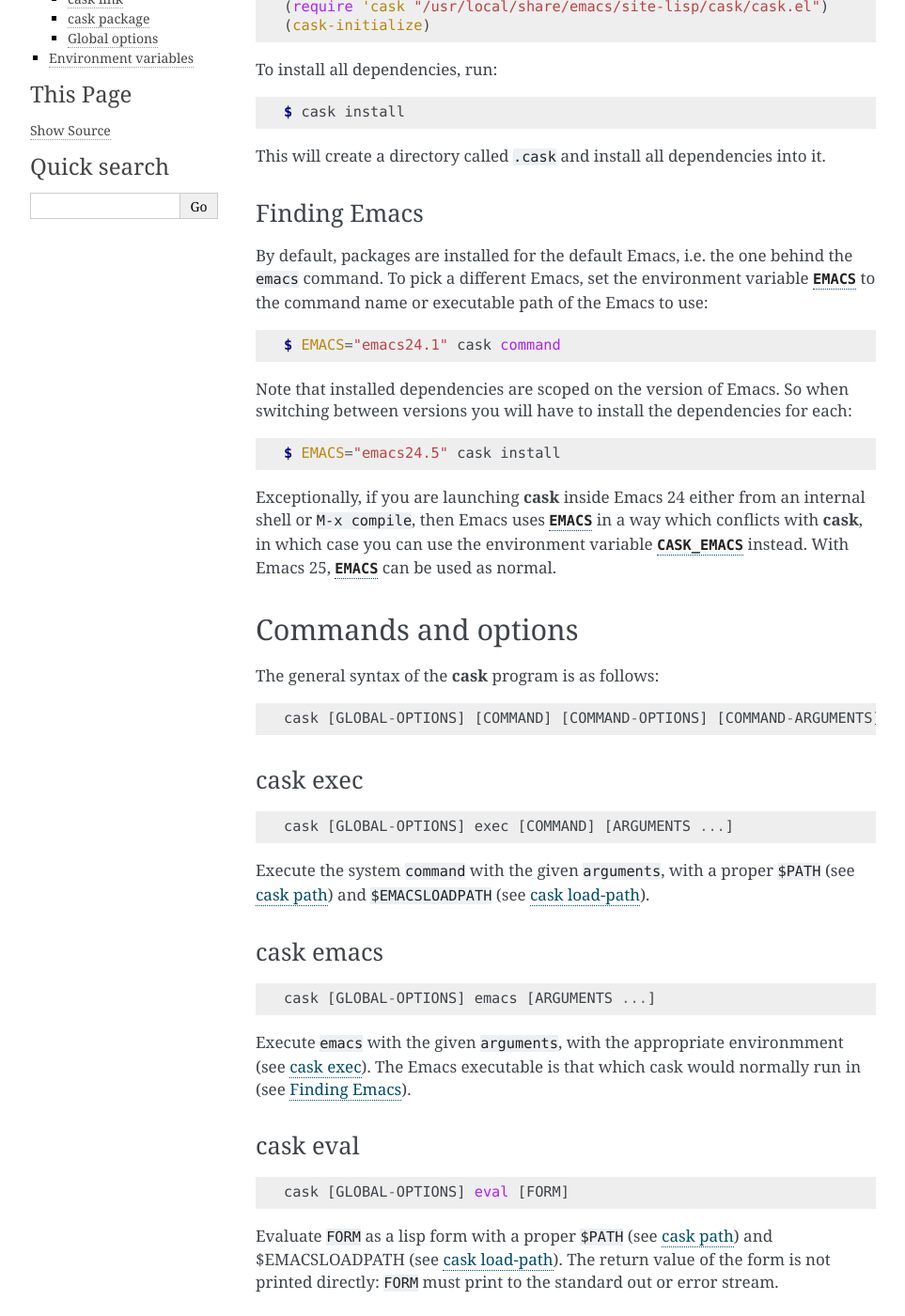
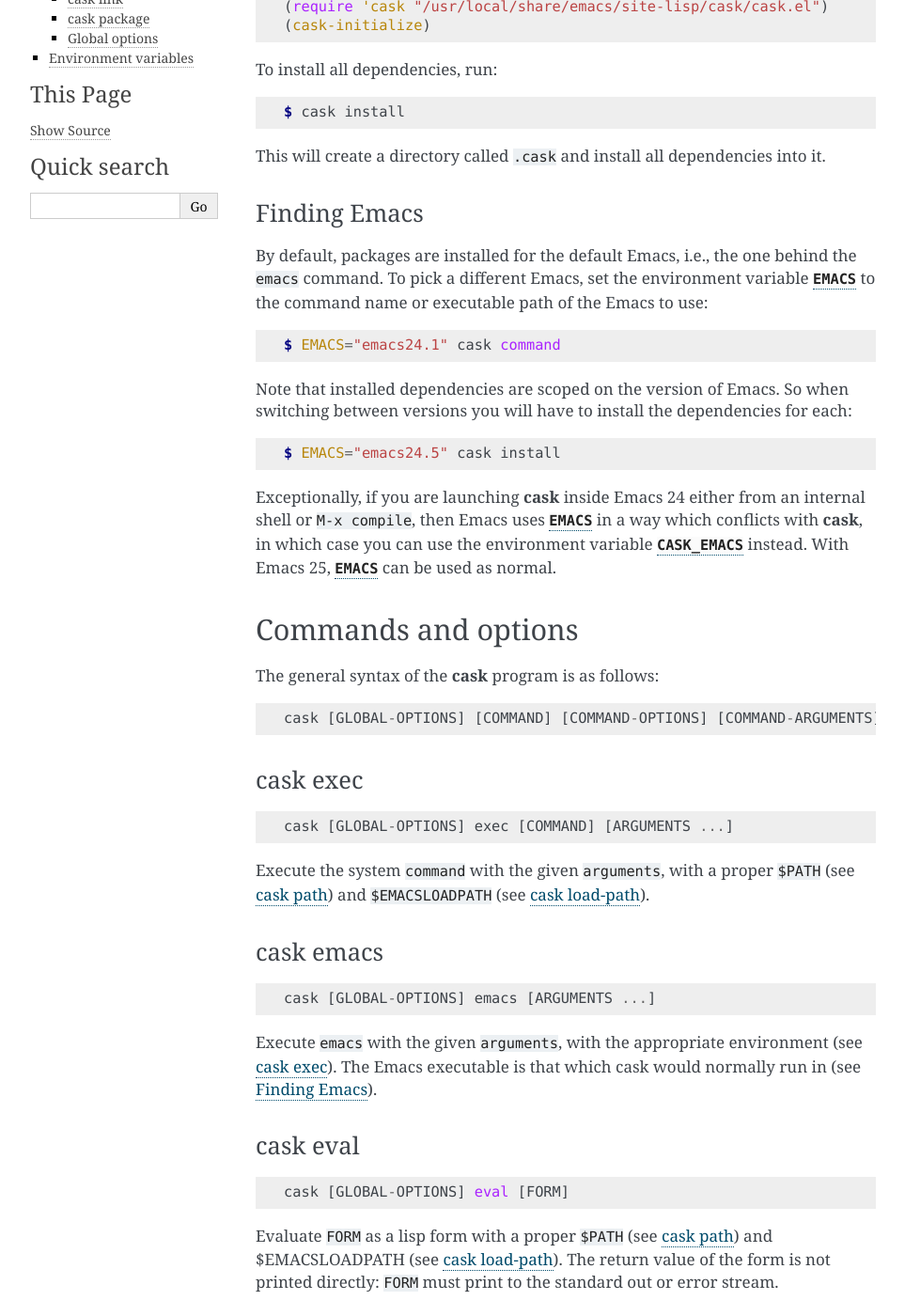
Before and after one commit to cask/cask, a Sphinx documentation site: the page built from doc/guide/usage.rst, in a window 1280 px wide and 1400 px high, scrolled down 589 px. Shown: the whole window at 94% size, without its empty margins (148-1111 px from the left). Built offline with Sphinx 7.4.7, drawn with Linux system fonts in a browser that asks for light colours; cross-references to code outside the pages are shown as plain code; some of the changed text lies outside the part shown.

Commit message:
Fix a few typos

```diff
--- a/doc/dev/contributing.rst
+++ b/doc/dev/contributing.rst
@@ -4,7 +4,7 @@
 
 This document provides guidelines and information on contributing to Cask.
 
-Cask is on Github_, and a discussion group is available at
+Cask is on GitHub_, and a discussion group is available at
 https://groups.google.com/forum/#!forum/cask-dev.
 
 .. _github: https://github.com/cask/cask
--- a/doc/guide/dsl.rst
+++ b/doc/guide/dsl.rst
@@ -34,13 +34,13 @@
 
    The package name will be the name of the given :var:`file`, sans directory
    and extension.  The description is taken from the very first line of
-   :var:`file`.  The version and the runtime dependencies are taken from the
+   :var:`file`.  The version and the run-time dependencies are taken from the
    library headers of :var:`file`.  See :infonode:`(elisp)Library Headers` for
    details about library headers
 
 .. function:: package-descriptor file
 
-   Declare all package metadata directly by specifiying a package descriptor
+   Declare all package metadata directly by specifying a package descriptor
    contained in file with name given by :var:`file`
 
    See `Multi-file Packages`_ for examples on defining packages with the
--- a/doc/guide/usage.rst
+++ b/doc/guide/usage.rst
@@ -49,7 +49,7 @@
 Finding Emacs
 -------------
 
-By default, packages are installed for the default Emacs, i.e. the one behind
+By default, packages are installed for the default Emacs, i.e., the one behind
 the `emacs` command.  To pick a different Emacs, set the environment variable
 :envvar:`EMACS` to the command name or executable path of the Emacs to use:
 
@@ -107,7 +107,7 @@
    cask [GLOBAL-OPTIONS] emacs [ARGUMENTS ...]
 
 Execute `emacs` with the given :var:`arguments`, with the appropriate
-environmment (see :ref:`cask exec`). The Emacs executable is that which cask
+environment (see :ref:`cask exec`). The Emacs executable is that which cask
 would normally run in (see :ref:`finding_emacs`).
 
 
```
Also changed, not shown: other parts of doc/guide/usage.rst (+1 -1 lines), 1 other file.
